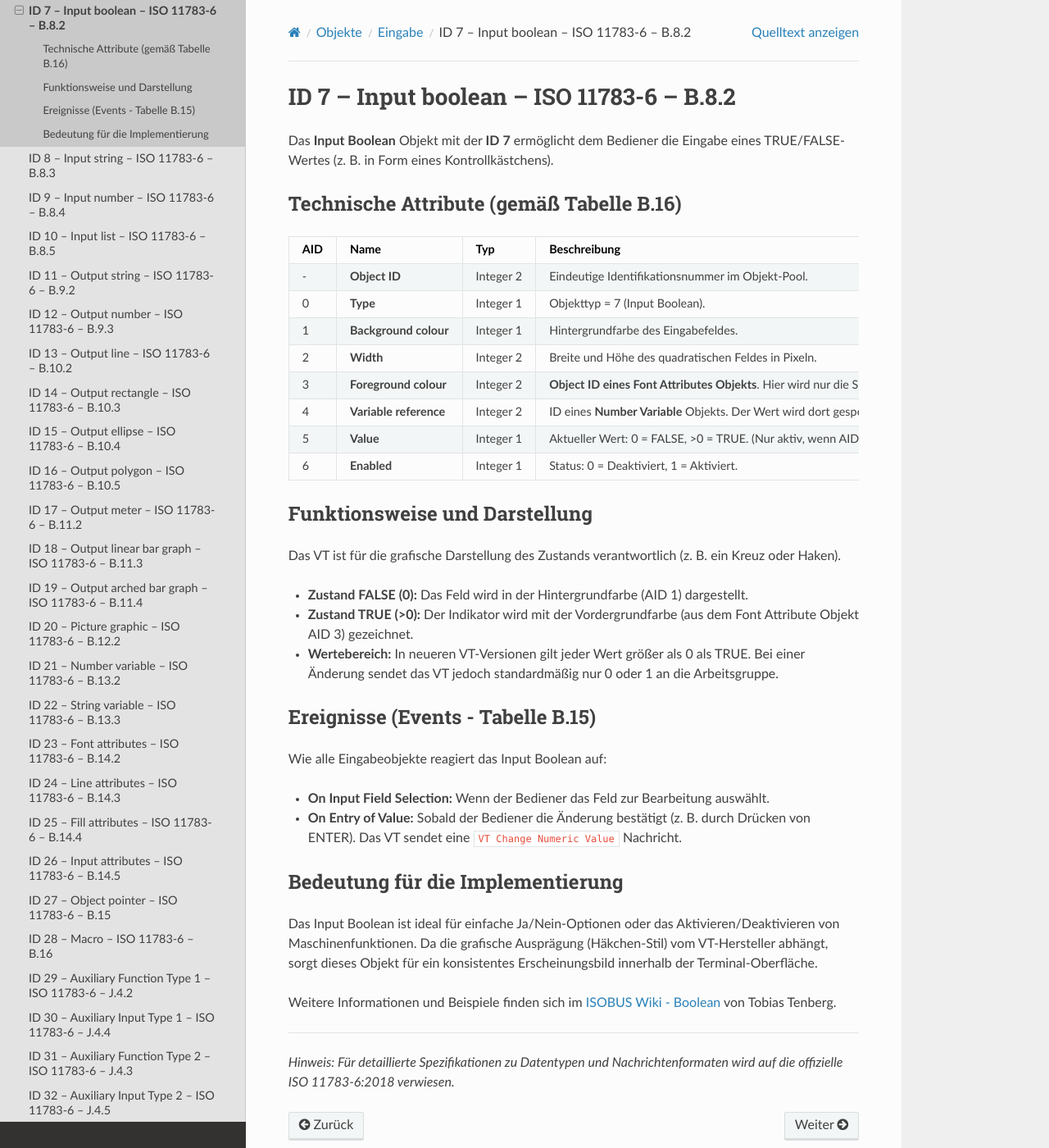
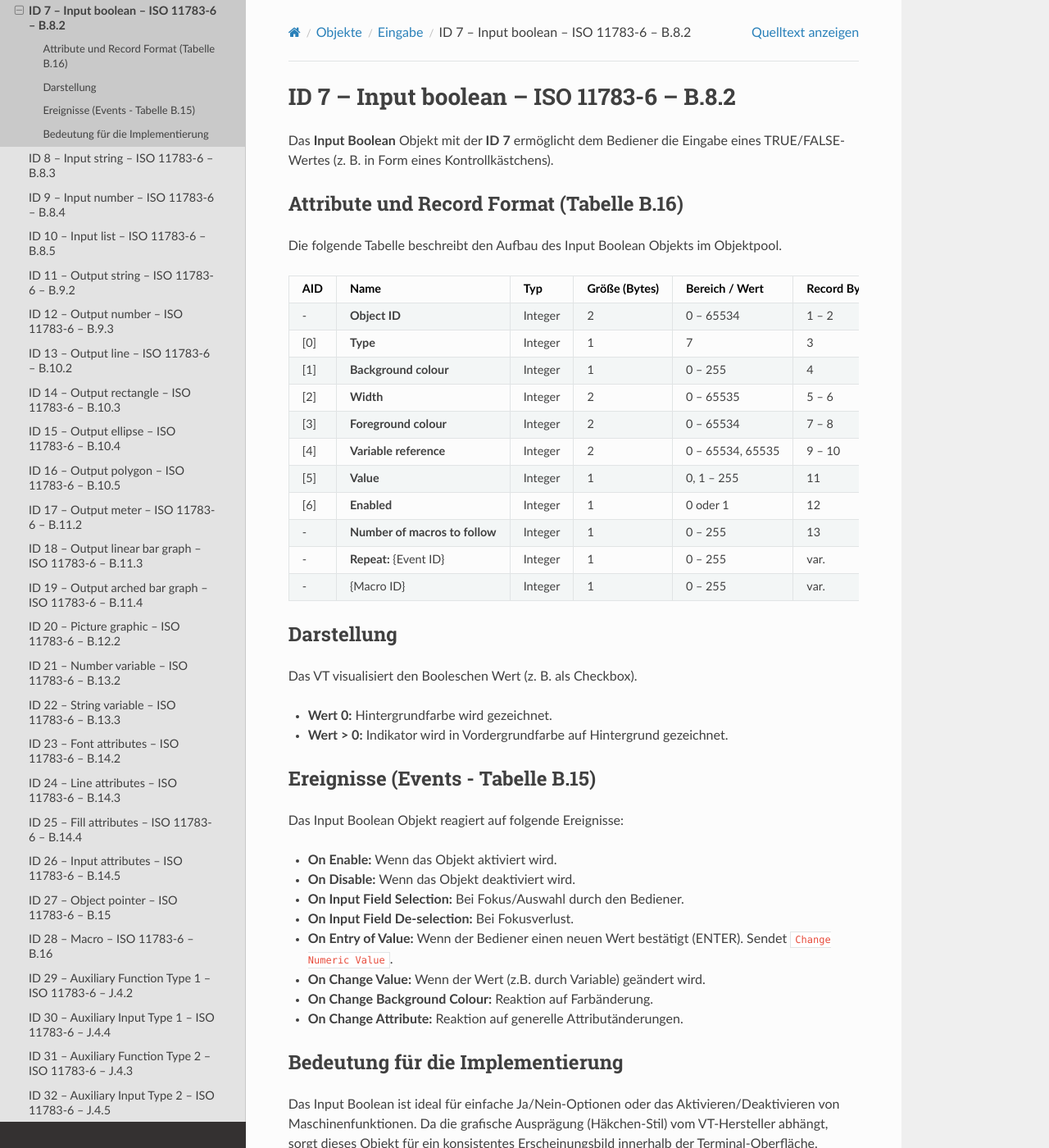
Before and after one commit to Meisterschulen-am-Ostbahnhof-Munchen/ISOBUS-VT-Objects-docs, a Sphinx documentation site: the page built from docs/isobus-objects/ID-07---Input-boolean---ISO-11783-6---B.8.2.md, in a window 1280 px wide and 1400 px high. Shown: the whole window at 82% size. Built offline with Sphinx 7.4.7 and the Read the Docs theme 3.1.0, drawn with Linux system fonts in a browser that asks for light colours.

Commit message:
docs: update Input Boolean (ID 7) with accurate attribute table and record format from ISO 11783-6 Annex B.8.2

```diff
--- a/docs/isobus-objects/ID-07---Input-boolean---ISO-11783-6---B.8.2.md
+++ b/docs/isobus-objects/ID-07---Input-boolean---ISO-11783-6---B.8.2.md
@@ -5,29 +5,41 @@
 
 Das **Input Boolean** Objekt mit der **ID 7** ermöglicht dem Bediener die Eingabe eines TRUE/FALSE-Wertes (z. B. in Form eines Kontrollkästchens).
 
-## Technische Attribute (gemäß Tabelle B.16)
+### Attribute und Record Format (Tabelle B.16)
 
-| AID | Name | Typ | Beschreibung |
-| :--- | :--- | :--- | :--- |
-| - | **Object ID** | Integer 2 | Eindeutige Identifikationsnummer im Objekt-Pool. |
-| 0 | **Type** | Integer 1 | Objekttyp = 7 (Input Boolean). |
-| 1 | **Background colour** | Integer 1 | Hintergrundfarbe des Eingabefeldes. |
-| 2 | **Width** | Integer 2 | Breite und Höhe des quadratischen Feldes in Pixeln. |
-| 3 | **Foreground colour** | Integer 2 | **Object ID eines Font Attributes Objekts**. Hier wird nur die Schriftfarbe für die Darstellung des Indikators (z. B. das Häkchen) verwendet. |
-| 4 | **Variable reference** | Integer 2 | ID eines **Number Variable** Objekts. Der Wert wird dort gespeichert. (65535 = direkter Wert in AID 5). |
-| 5 | **Value** | Integer 1 | Aktueller Wert: 0 = FALSE, >0 = TRUE. (Nur aktiv, wenn AID 4 = NULL). |
-| 6 | **Enabled** | Integer 1 | Status: 0 = Deaktiviert, 1 = Aktiviert. |
+Die folgende Tabelle beschreibt den Aufbau des Input Boolean Objekts im Objektpool.
 
-## Funktionsweise und Darstellung
-Das VT ist für die grafische Darstellung des Zustands verantwortlich (z. B. ein Kreuz oder Haken).
-*   **Zustand FALSE (0):** Das Feld wird in der Hintergrundfarbe (AID 1) dargestellt.
-*   **Zustand TRUE (>0):** Der Indikator wird mit der Vordergrundfarbe (aus dem Font Attribute Objekt AID 3) gezeichnet.
-*   **Wertebereich:** In neueren VT-Versionen gilt jeder Wert größer als 0 als TRUE. Bei einer Änderung sendet das VT jedoch standardmäßig nur 0 oder 1 an die Arbeitsgruppe.
+| AID | Name | Typ | Größe (Bytes) | Bereich / Wert | Record Byte | Beschreibung |
+| :--- | :--- | :--- | :--- | :--- | :--- | :--- |
+| - | **Object ID** | Integer | 2 | 0 – 65534 | 1 – 2 | Eindeutige ID im Objektpool. |
+| [0] | **Type** | Integer | 1 | 7 | 3 | Objekttyp = Input Boolean. |
+| [1] | **Background colour** | Integer | 1 | 0 – 255 | 4 | Hintergrundfarbe. |
+| [2] | **Width** | Integer | 2 | 0 – 65535 | 5 – 6 | Breite und Höhe des quadratischen Feldes in Pixeln. |
+| [3] | **Foreground colour** | Integer | 2 | 0 – 65534 | 7 – 8 | Objekt-ID eines Font Attributes Objekts für die Farbe des Indikators (nur Schriftfarbe relevant). |
+| [4] | **Variable reference** | Integer | 2 | 0 – 65534, 65535 | 9 – 10 | Objekt-ID einer Number Variable zur Speicherung des Wertes. (65535 = Wert direkt in Attribut 5). |
+| [5] | **Value** | Integer | 1 | 0, 1 – 255 | 11 | Wert: 0 = FALSE, >0 = TRUE. (Nur genutzt, wenn Variable reference NULL ist). |
+| [6] | **Enabled** | Integer | 1 | 0 oder 1 | 12 | 0 = Deaktiviert, 1 = Aktiviert. |
+| - | **Number of macros to follow** | Integer | 1 | 0 – 255 | 13 | Anzahl der folgenden Makro-Referenzen. |
+| - | **Repeat:** {Event ID} | Integer | 1 | 0 – 255 | var. | Event ID, die das Makro auslöst. |
+| - | {Macro ID} | Integer | 1 | 0 – 255 | var. | Makro ID des auszuführenden Makros. |
+
+### Darstellung
+Das VT visualisiert den Booleschen Wert (z. B. als Checkbox).
+*   **Wert 0:** Hintergrundfarbe wird gezeichnet.
+*   **Wert > 0:** Indikator wird in Vordergrundfarbe auf Hintergrund gezeichnet.
 
 ## Ereignisse (Events - Tabelle B.15)
-Wie alle Eingabeobjekte reagiert das Input Boolean auf:
-*   **On Input Field Selection:** Wenn der Bediener das Feld zur Bearbeitung auswählt.
-*   **On Entry of Value:** Sobald der Bediener die Änderung bestätigt (z. B. durch Drücken von ENTER). Das VT sendet eine `VT Change Numeric Value` Nachricht.
+
+Das Input Boolean Objekt reagiert auf folgende Ereignisse:
+
+*   **On Enable:** Wenn das Objekt aktiviert wird.
+*   **On Disable:** Wenn das Objekt deaktiviert wird.
+*   **On Input Field Selection:** Bei Fokus/Auswahl durch den Bediener.
+*   **On Input Field De-selection:** Bei Fokusverlust.
+*   **On Entry of Value:** Wenn der Bediener einen neuen Wert bestätigt (ENTER). Sendet `Change Numeric Value`.
+*   **On Change Value:** Wenn der Wert (z.B. durch Variable) geändert wird.
+*   **On Change Background Colour:** Reaktion auf Farbänderung.
+*   **On Change Attribute:** Reaktion auf generelle Attributänderungen.
 
 ## Bedeutung für die Implementierung
 Das Input Boolean ist ideal für einfache Ja/Nein-Optionen oder das Aktivieren/Deaktivieren von Maschinenfunktionen. Da die grafische Ausprägung (Häkchen-Stil) vom VT-Hersteller abhängt, sorgt dieses Objekt für ein konsistentes Erscheinungsbild innerhalb der Terminal-Oberfläche.
```
